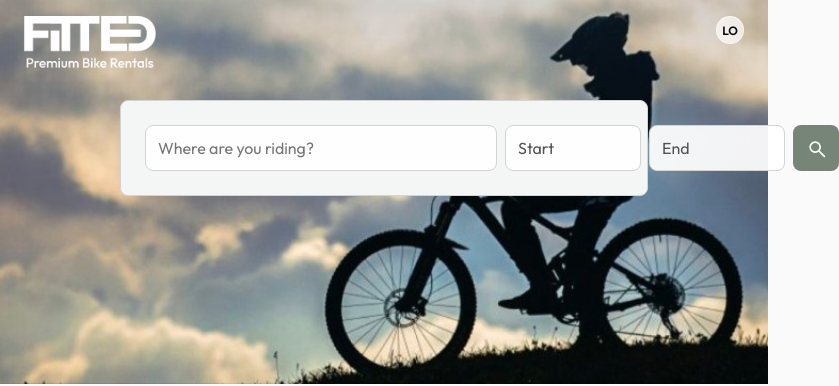
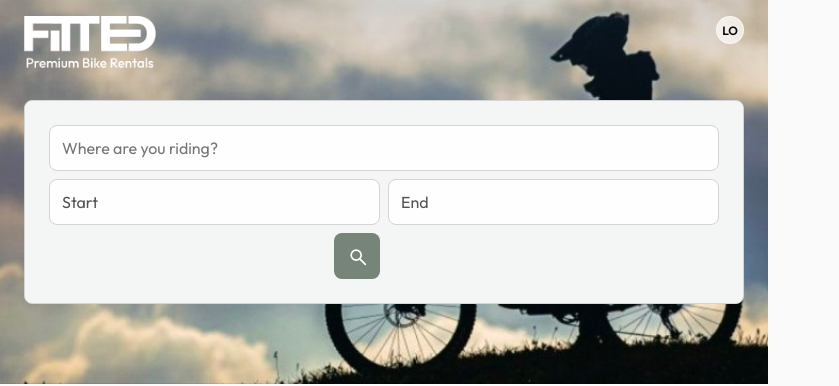
Before and after one commit to bbudolfson/Sendy, a Next.js app: page /dashboard in a window 768 px wide. Shown: the top 386 px of the page, 839 px wide, since content can reach past the window. Built offline with nearby package versions, Linux system fonts and the light colour scheme.

Commit message:
breakpoint changes

```diff
--- a/src/app/(rider)/dashboard/dashboard.module.css
+++ b/src/app/(rider)/dashboard/dashboard.module.css
@@ -315,7 +315,7 @@
 
 @media (min-width: 720px) {
   .searchRow {
-    grid-template-columns: minmax(22rem, 1fr) 8.5rem 8.5rem auto;
+    grid-template-columns: minmax(14rem, 1fr) 8.5rem 8.5rem auto;
     align-items: center;
   }
 }
@@ -331,11 +331,21 @@
   }
 }
 
-@media (min-width: 720px) and (max-width: 1080px) {
-  .searchWrap {
-    width: min(100%, 33rem);
+@media (min-width: 720px) and (max-width: 960px) {
+  .searchRow {
+    grid-template-columns: 1fr 1fr;
   }
 
+  .locationField {
+    grid-column: 1 / -1;
+  }
+
+  .searchSubmit {
+    justify-self: end;
+  }
+}
+
+@media (min-width: 720px) and (max-width: 1080px) {
   .bikeGrid {
     grid-template-columns: repeat(3, minmax(9rem, 10.5rem));
     width: auto;
```
